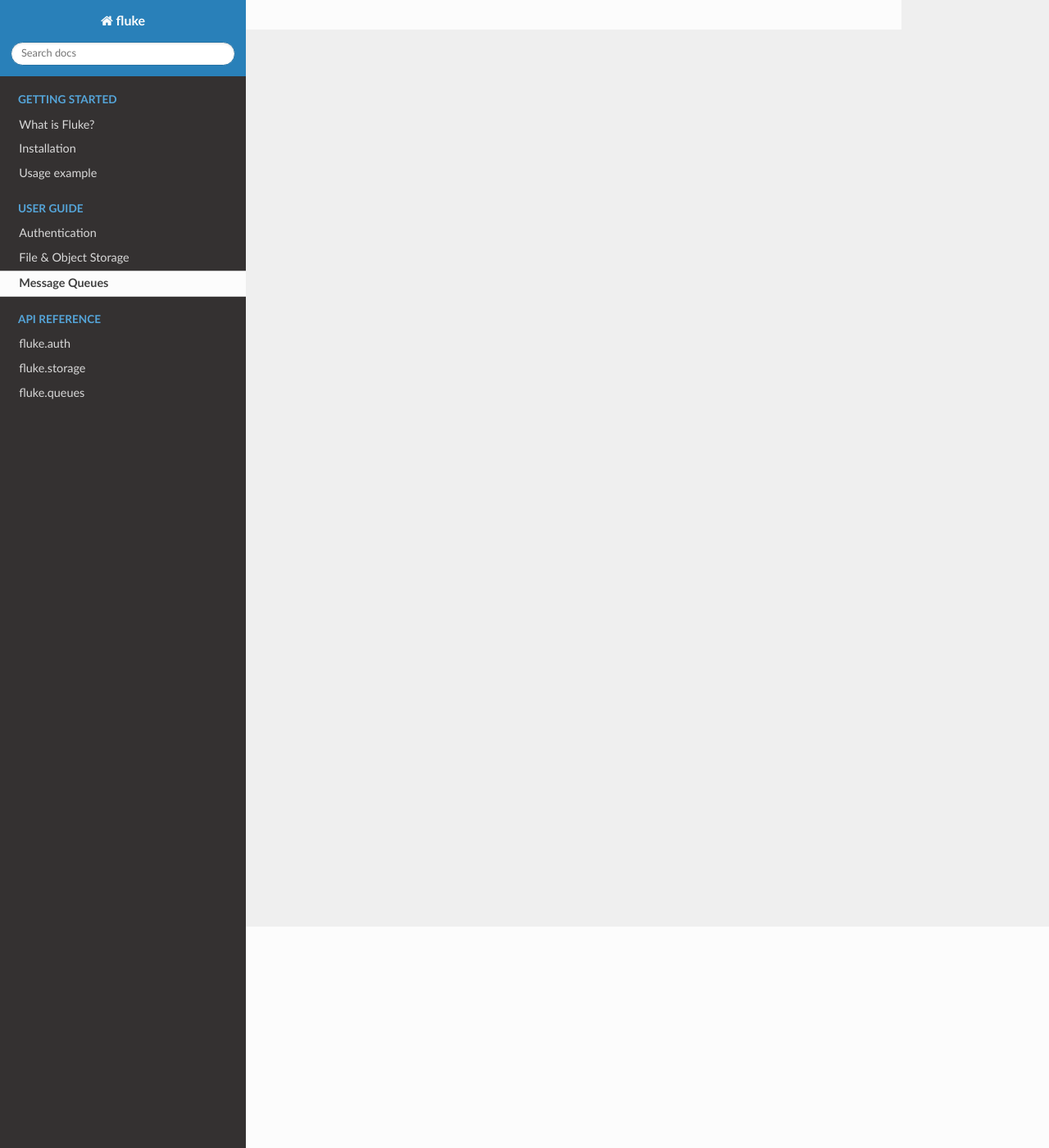
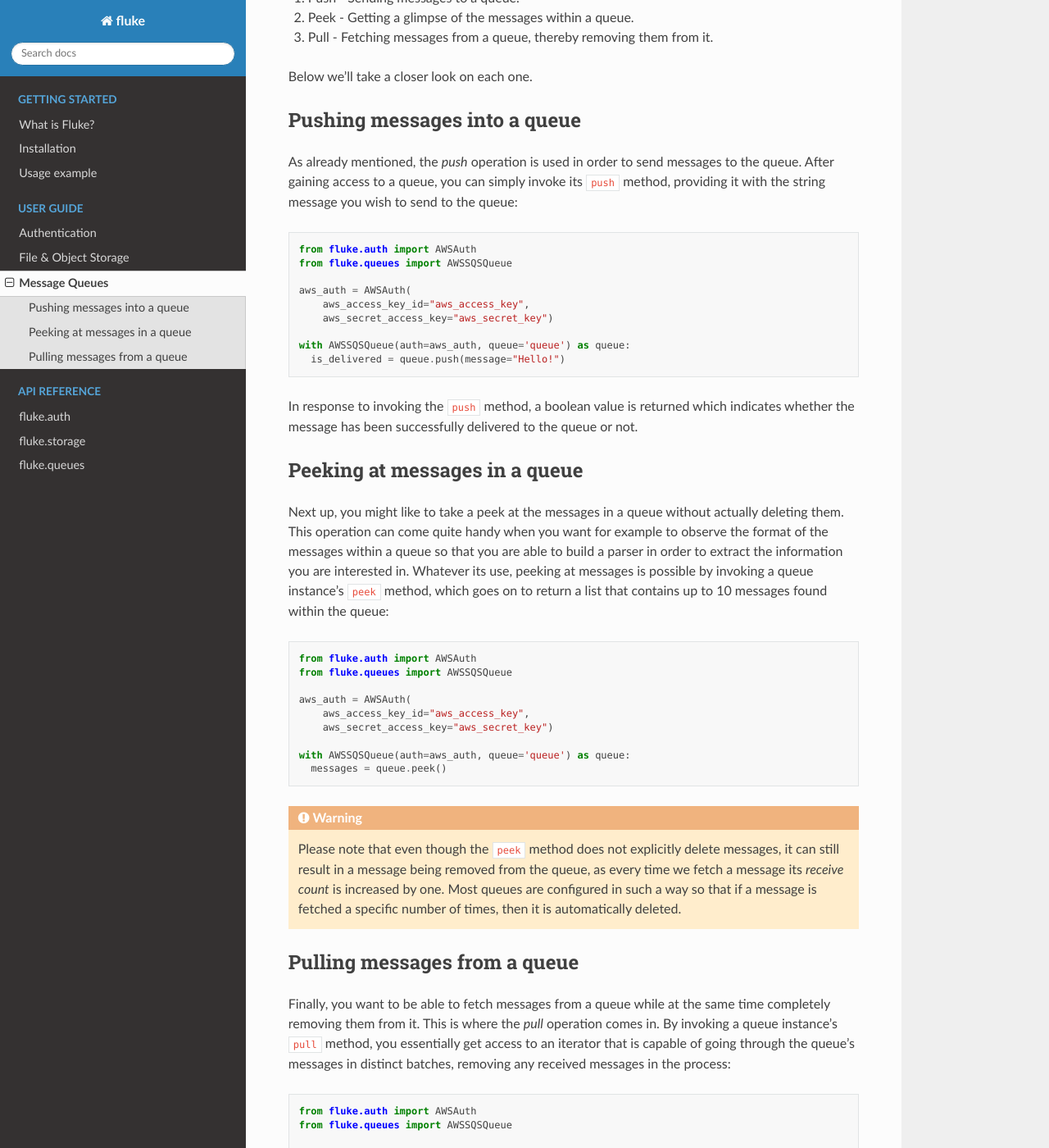
Before and after one commit to manoss96/fluke, a Sphinx documentation site: the page built from docs/source/user_guide/message_queues.rst, in a window 1280 px wide and 1400 px high, scrolled down 270 px. Shown: the whole window at 82% size. Built offline with Sphinx 7.4.7 and the Read the Docs theme 2.0.0, drawn with Linux system fonts in a browser that asks for light colours; some of the changed text lies outside the part shown.

Commit message:
edit docs

```diff
--- a/docs/source/user_guide/file_and_object_storage.rst
+++ b/docs/source/user_guide/file_and_object_storage.rst
@@ -199,7 +199,7 @@ multiple connections:
 
 
 ========================================
-Exploring data
+Interacting with data
 ========================================
 
 After having gained access to an entity, you are then
--- a/docs/source/user_guide/message_queues.rst
+++ b/docs/source/user_guide/message_queues.rst
@@ -3,3 +3,118 @@
 ***********************
 Message Queues
 ***********************
+
+Through `fluke.queues <../documentation/queues.html>`_ Fluke provides
+a straightforward API that makes it easy to interact with various message
+queue services in the cloud, such as Amazon SQS and Azure Queue Storage.
+The simplicity of this API comes from the fact that it is based on just
+three basic operations:
+
+1. Push - Sending messages to a queue.
+2. Peek - Getting a glimpse of the messages within a queue.
+3. Pull - Fetching messages from a queue, thereby removing them from it.
+
+Below we'll take a closer look on each one.
+
+-------------------------------
+Pushing messages into a queue
+-------------------------------
+
+As already mentioned, the *push* operation is used in order
+to send messages to the queue. After gaining access to a queue,
+you can simply invoke its ``push`` method, providing it with
+the string message you wish to send to the queue:
+
+.. code-block:: python
+
+  from fluke.auth import AWSAuth
+  from fluke.queues import AWSSQSQueue
+
+  aws_auth = AWSAuth(
+      aws_access_key_id="aws_access_key",
+      aws_secret_access_key="aws_secret_key")
+
+  with AWSSQSQueue(auth=aws_auth, queue='queue') as queue:
+    is_delivered = queue.push(message="Hello!")
+
+In response to invoking the ``push`` method, a boolean value
+is returned which indicates whether the message has been
+successfully delivered to the queue or not.
+
+-------------------------------
+Peeking at messages in a queue
+-------------------------------
+
+Next up, you might like to take a peek at the messages
+in a queue without actually deleting them. This operation can come
+quite handy when you want for example to observe the format of the
+messages within a queue so that you are able to build a parser in
+order to extract the information you are interested in. Whatever its use,
+peeking at messages is possible by invoking a queue instance's ``peek``
+method, which goes on to return a list that contains up to 10 messages
+found within the queue:
+
+.. code-block:: python
+
+  from fluke.auth import AWSAuth
+  from fluke.queues import AWSSQSQueue
+
+  aws_auth = AWSAuth(
+      aws_access_key_id="aws_access_key",
+      aws_secret_access_key="aws_secret_key")
+
+  with AWSSQSQueue(auth=aws_auth, queue='queue') as queue:
+    messages = queue.peek()
+
+.. warning::
+
+    Please note that even though the ``peek`` method does not explicitly
+    delete messages, it can still result in a message being removed from
+    the queue, as every time we fetch a message its *receive count* is
+    increased by one. Most queues are configured in such a way so that if
+    a message is fetched a specific number of times, then it is automatically
+    deleted.
+
+------------------------------
+Pulling messages from a queue
+------------------------------
+
+Finally, you want to be able to fetch messages from a queue
+while at the same time completely removing them from it. This
+is where the *pull* operation comes in. By invoking a queue
+instance's ``pull`` method, you essentially get access to an
+iterator that is capable of going through the queue's messages
+in distinct batches, removing any received messages in the process:
+
+.. code-block:: python
+
+  from fluke.auth import AWSAuth
+  from fluke.queues import AWSSQSQueue
+
+  aws_auth = AWSAuth(
+      aws_access_key_id="aws_access_key",
+      aws_secret_access_key="aws_secret_key")
+
+  with AWSSQSQueue(auth=aws_auth, queue='queue') as queue:
+    for batch in queue.pull(batch_size=10):
+        for msg in batch:
+            print(msg)
+
+By default, this method will go on to fetch all of the messages
+available in the queue. If you just want to fetch a particular
+number of messages, you can set the methods ``num_messages``
+parameter accordingly:
+
+.. code-block:: python
+
+  from fluke.auth import AWSAuth
+  from fluke.queues import AWSSQSQueue
+
+  aws_auth = AWSAuth(
+      aws_access_key_id="aws_access_key",
+      aws_secret_access_key="aws_secret_key")
+
+  with AWSSQSQueue(auth=aws_auth, queue='queue') as queue:
+    for batch in queue.pull(num_messages=100, batch_size=10):
+        for msg in batch:
+            print(msg)
```
Also changed, not shown: other parts of docs/source/user_guide/file_and_object_storage.rst (+2 -2 lines), README.md (+23 -9 lines), docs/source/getting_started.rst (+24 -10 lines).
